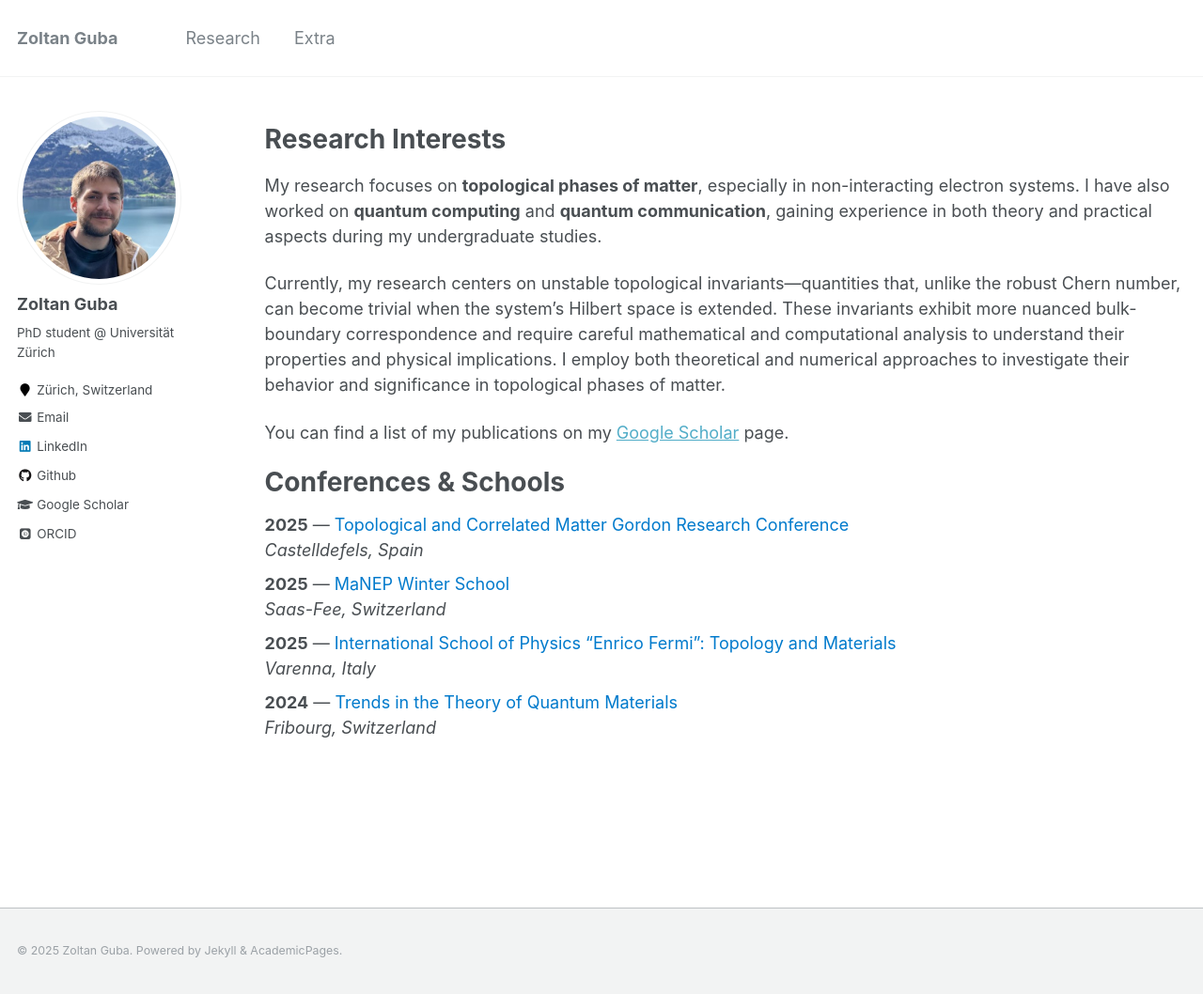
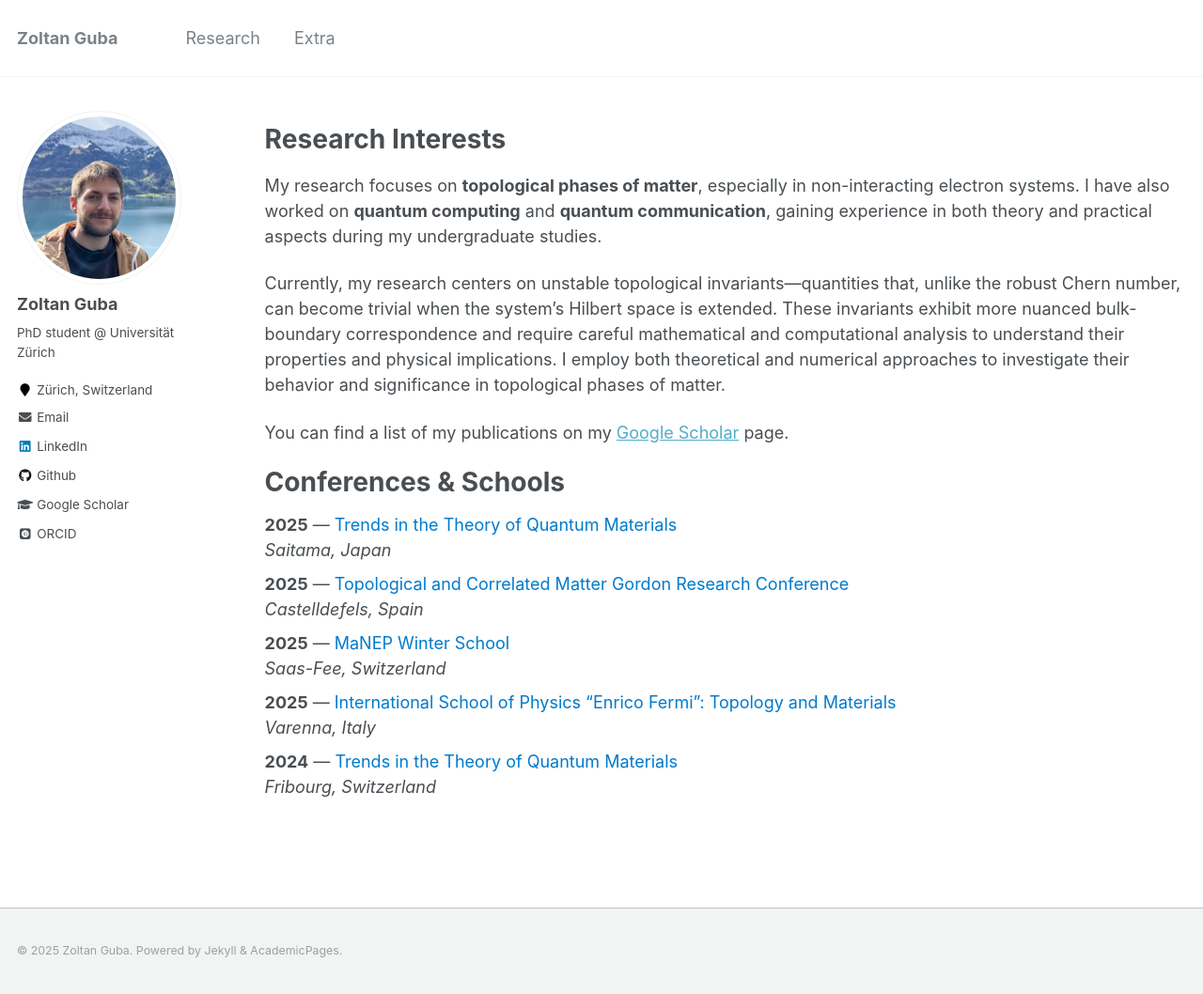
Before and after one commit to gubazoltan/gubazoltan.github.io, a Jekyll site: the page built from _pages/research.md, in a window 1280 px wide and 1058 px high. Shown: the whole window at 94% size. Built offline with Jekyll 4.4.1, drawn with Linux system fonts in a browser that asks for light colours; some web fonts are replaced.

Commit message:
chore: updates

```diff
--- a/_pages/research.md
+++ b/_pages/research.md
@@ -19,6 +19,10 @@ Conferences & Schools
 
 <ul style="list-style-type:none; padding-left:0; margin:0;">
     <li>
+        <strong>2025</strong> &mdash; <span style="color:#007acc;">Trends in the Theory of Quantum Materials</span><br>
+        <em>Saitama, Japan</em>
+    </li>
+    <li>
         <strong>2025</strong> &mdash; <span style="color:#007acc;">Topological and Correlated Matter Gordon Research Conference</span><br>
         <em>Castelldefels, Spain</em>
     </li>
```
Also changed, not shown: _pages/about.md (+2 -1 lines).
